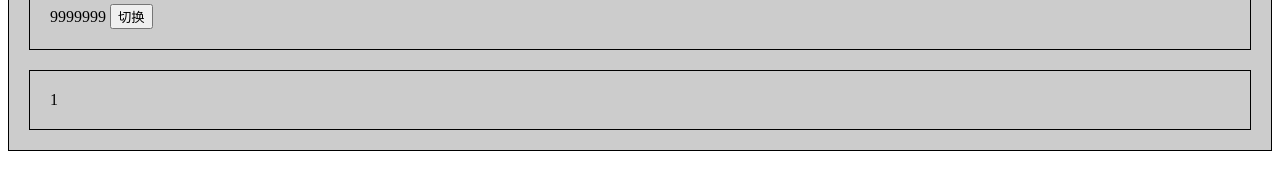
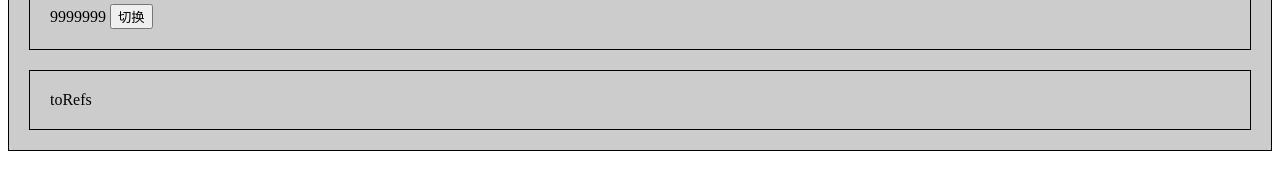
Before and after one commit to xiaodongxier/vue3_vite_ts_202401, a Vue app: page / in a window 1280 px wide. Shown: the part 198-378 px from the top of the page. Built offline with nearby package versions, Linux system fonts and the light colour scheme.

Commit message:
note-sync syncing

```diff
--- a/src/components/toRefs.vue
+++ b/src/components/toRefs.vue
@@ -1,14 +1,12 @@
 <template>
   <div class="child-wrap">
-    1
-
-
-
+    {{ name }}
   </div>
 </template>
 
 <script setup lang="ts">
 import { ref } from 'vue';
+const name = "toRefs";
 const n = ref(0);
 console.log(n.value);
 </script>
```
